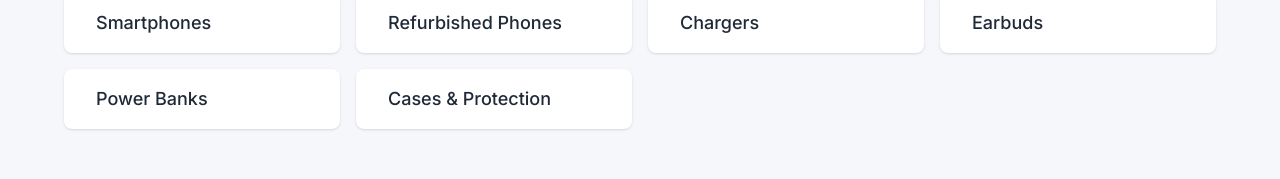
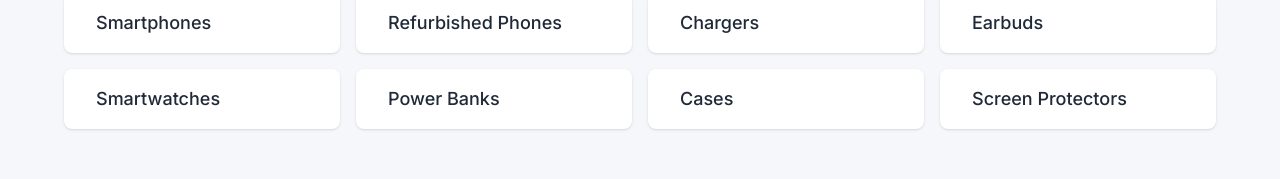
Before and after one commit to manos-grigorakis/mobiletech, a Vue app in the folder frontend/: page / in a window 1280 px wide. Shown: the part 694-873 px from the top of the page. Built offline with nearby package versions, Linux system fonts and the light colour scheme; no server answers.

Commit message:
refactor: update categories data to match API data for filtering

```diff
--- a/frontend/src/data/Categories.ts
+++ b/frontend/src/data/Categories.ts
@@ -1,39 +1,12 @@
 import type { Category } from '@/types/category'
 
 export const categories: Category[] = [
-  {
-    id: 1,
-    name: 'smartphones',
-    slug: 'smartphones',
-  },
-
-  {
-    id: 2,
-    name: 'refurbished phones',
-    slug: 'refurbished-phones',
-  },
-
-  {
-    id: 3,
-    name: 'chargers',
-    slug: 'chargers',
-  },
-
-  {
-    id: 4,
-    name: 'earbuds',
-    slug: 'earbuds',
-  },
-
-  {
-    id: 5,
-    name: 'power banks',
-    slug: 'power-banks',
-  },
-
-  {
-    id: 6,
-    name: 'cases & protection',
-    slug: 'cases-and-protection',
-  },
+  { id: 1, name: 'smartphones', slug: 'smartphones' },
+  { id: 2, name: 'refurbished phones', slug: 'refurbished-phones' },
+  { id: 3, name: 'chargers', slug: 'chargers' },
+  { id: 4, name: 'earbuds', slug: 'earbuds' },
+  { id: 5, name: 'Smartwatches', slug: 'Smartwatches' },
+  { id: 6, name: 'power banks', slug: 'power-banks' },
+  { id: 7, name: 'cases', slug: 'cases' },
+  { id: 8, name: 'screen protectors', slug: 'screen-protectors' },
 ]
```
